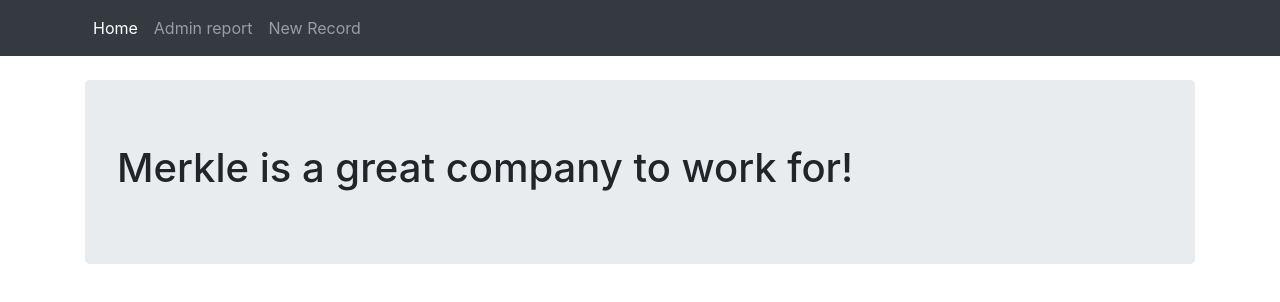
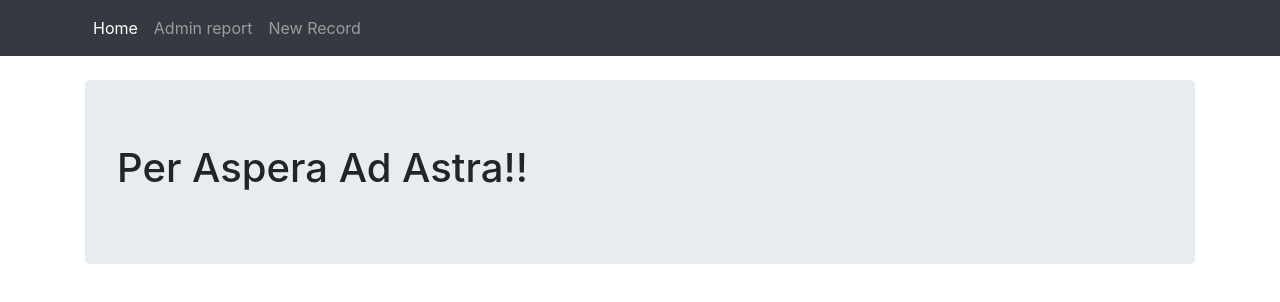
Before and after one commit to nezlobnaya/registartion_form, a React (Create React App) app in the folder client/: page / in a window 1280 px wide. Shown: the top 302 px of the page. Built offline with nearby package versions, Linux system fonts and the light colour scheme.

Commit message:
changed Home phrase

```diff
--- a/client/src/components/Home/Home.js
+++ b/client/src/components/Home/Home.js
@@ -1,7 +1,7 @@
 function Home() {
     return (
       <div className="jumbotron">
-        <h1>Merkle is a great company to work for!</h1>
+        <h1>Per Aspera Ad Astra!!</h1>
       </div>
     );
   }
```
